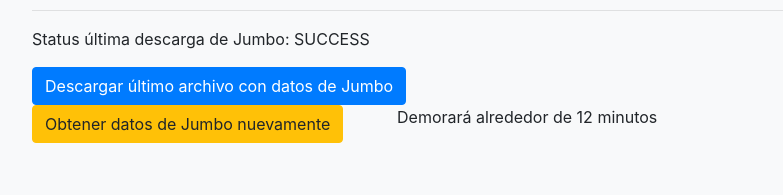
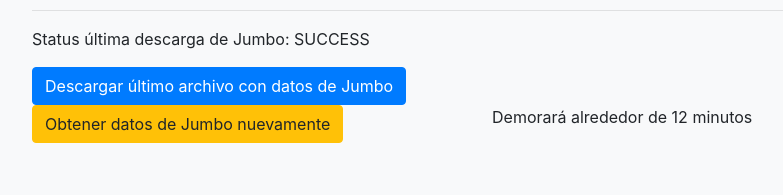
Before and after one commit to jedelacarrera/products_mvp, a Flask app: template templates/data.html in a window 1280 px wide. Shown: the part 1249-1444 px from the top of the page, without its empty margins (53-836 px from the left). Run offline with Flask 2, Linux system fonts and the light colour scheme; the template is opened without the code that fills it: most values are stand-ins (such as "Sample title", 1, 10 or a date in 2020); some libraries are stand-ins or nearby versions.

Commit message:
:art: improve style in jumbo button

```diff
--- a/templates/data.html
+++ b/templates/data.html
@@ -183,7 +183,7 @@
 		{% endif %}
 		<div>
 			<form class="row" action="/scrapes/jumbo/" method="post">
-				<div class="col-md-4">
+				<div class="col-md-5">
 					<button type="submit" class="btn btn-warning">Obtener datos de Jumbo nuevamente</button>
 				</div>
 				<p>Demorará alrededor de 12 minutos</p>
```
